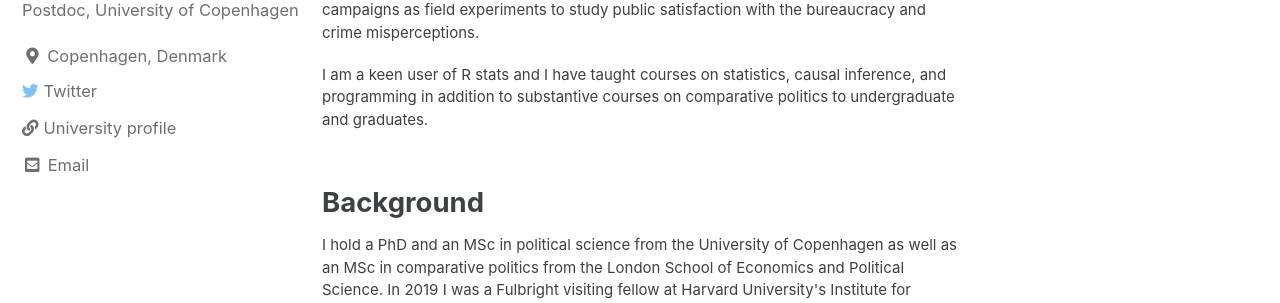
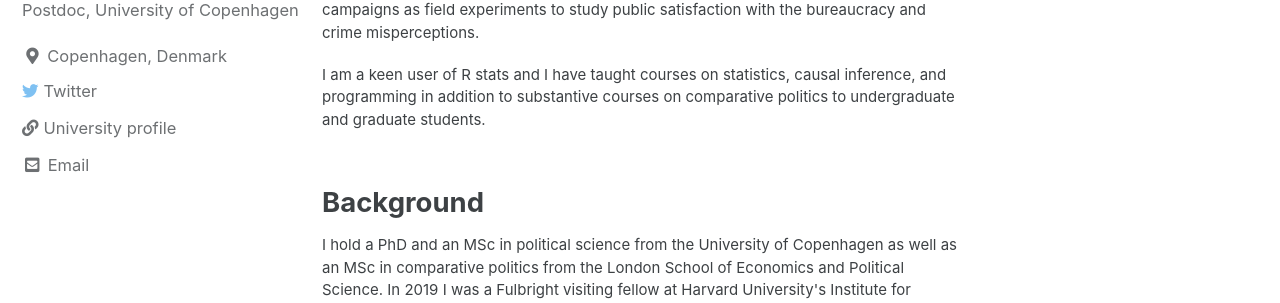
Before and after one commit to AndersWoller/AndersWoller.github.io, a Jekyll site: the page built from index.html, in a window 1280 px wide and 900 px high. Shown: the part 276-579 px from the top of the window. Built offline with Jekyll 4.4.1, drawn with Linux system fonts in a browser that asks for light colours; cached includes are drawn as plain includes; the list of posts is cut into pages by our own code.

Commit message:
Update index.html

```diff
--- a/index.html
+++ b/index.html
@@ -12,7 +12,7 @@ satisfaction with the bureaucracy and crime misperceptions.
 
 <p style="font-size:15px">
 I am a keen user of R stats and I have taught courses on statistics, causal inference, and programming in addition to substantive courses on comparative politics
-to undergraduate and graduates.
+to undergraduate and graduate students.
 
 
 <h2> Background </h2>
```
